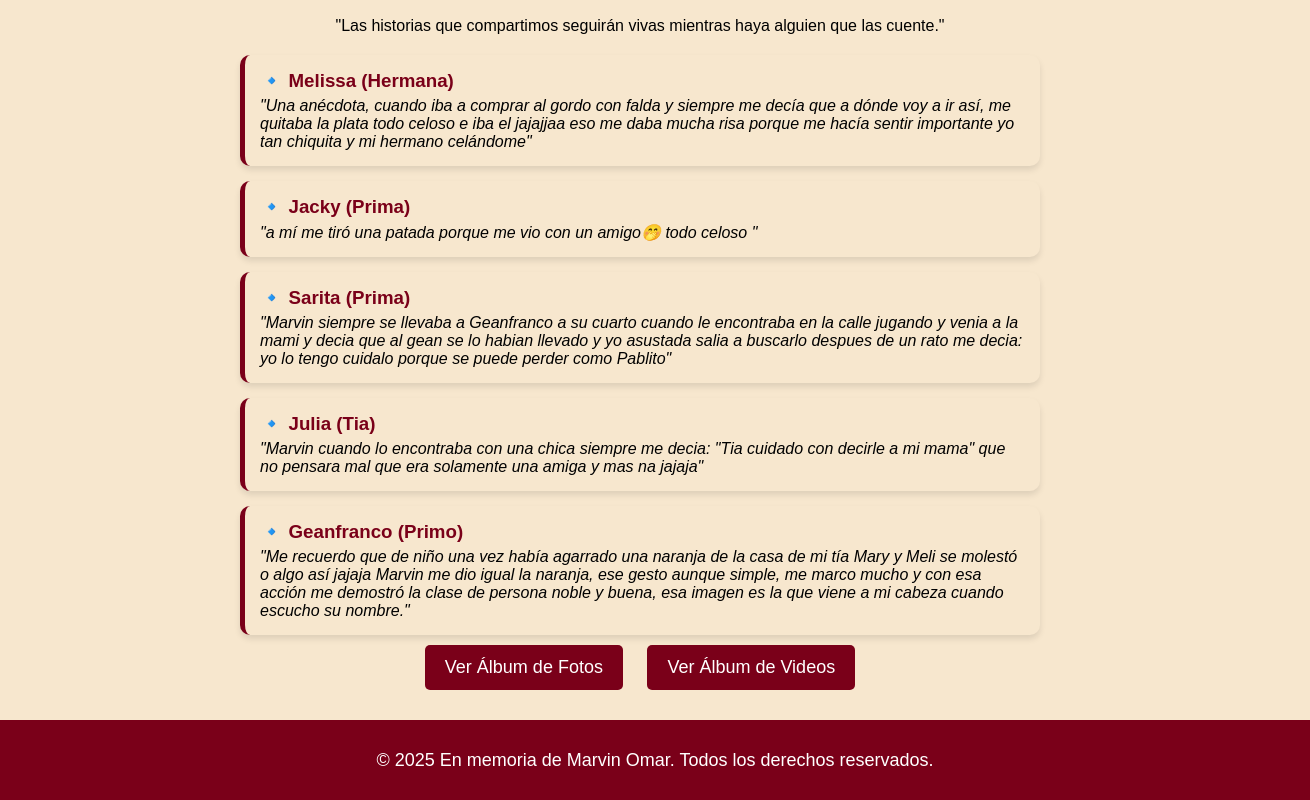
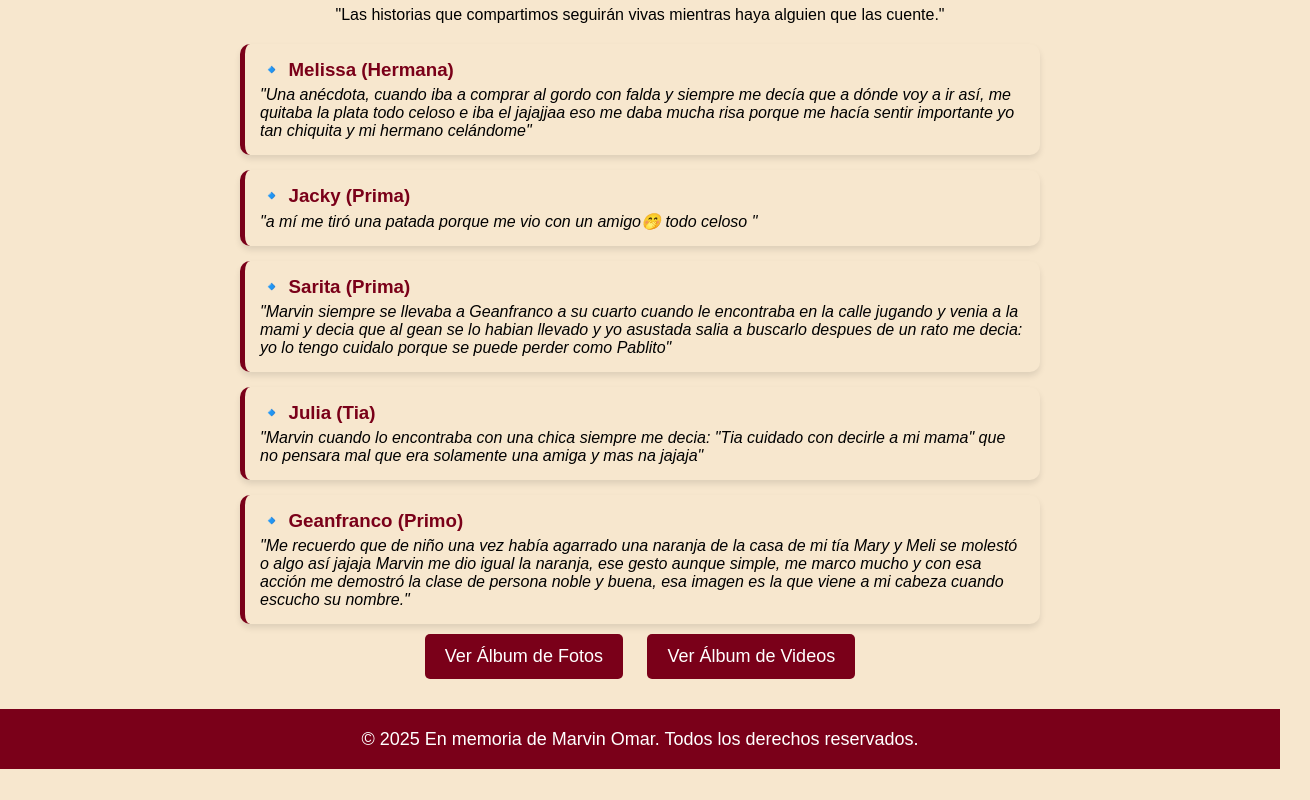
Before and after one commit to CuaresmaIESTPFFAA/RecuerdosMarvinOmar.github.io, a plain HTML site: page index.html in a window 1280 px wide. Shown: the part 781-1581 px from the top of the page, 1310 px wide, since content can reach past the window. After the commit the page ends 1550 px from the top, so only its background shows below. Drawn offline with Linux system fonts and the light colour scheme.

Commit message:
Update styles.css

```diff
--- a/styles.css
+++ b/styles.css
@@ -14,6 +14,7 @@ body {
 }
 
 /* Estilo del encabezado */
+/* Estilo del encabezado */
 header {
     background-color: var(--guinda);
     color: white;
@@ -21,6 +22,25 @@ header {
     display: flex;
     justify-content: space-between;
     align-items: center;
+    width: 100%; /* Ocupa todo el ancho */
+    height: 60px; /* Asegura la misma altura */
+    box-sizing: border-box;
+}
+
+/* Estilo del footer */
+footer {
+    background-color: var(--guinda);
+    color: white;
+    text-align: center;
+    padding: 15px;
+    font-size: 18px;
+    width: 100%; /* Ocupa todo el ancho */
+    height: 60px; /* Misma altura que el header */
+    display: flex;
+    justify-content: center;
+    align-items: center;
+    box-sizing: border-box;
+    position: relative; /* Para que no se sobreponga */
 }
 
 nav {
@@ -119,18 +139,7 @@ nav a:hover {
     width: 32px;
     height: 32px;
 }
-footer {
-    background-color: var(--guinda);
-    color: white;
-    text-align: center;
-    padding: 15px;
-    font-size: 18px;
-    width: 100%;
-    display: flex;
-    justify-content: center;
-    align-items: center;
-    height: 50px; /* Ajusta según la altura de la barra de navegación */
-}
+
 html, body {
     height: 100%;
     display: flex;
```
